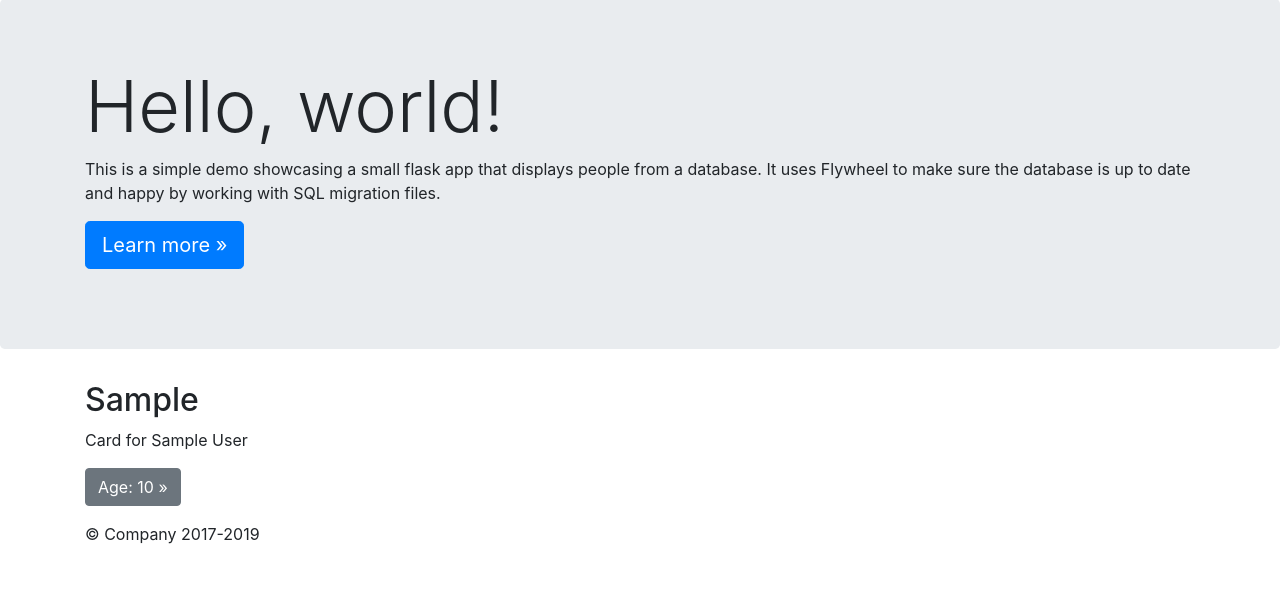
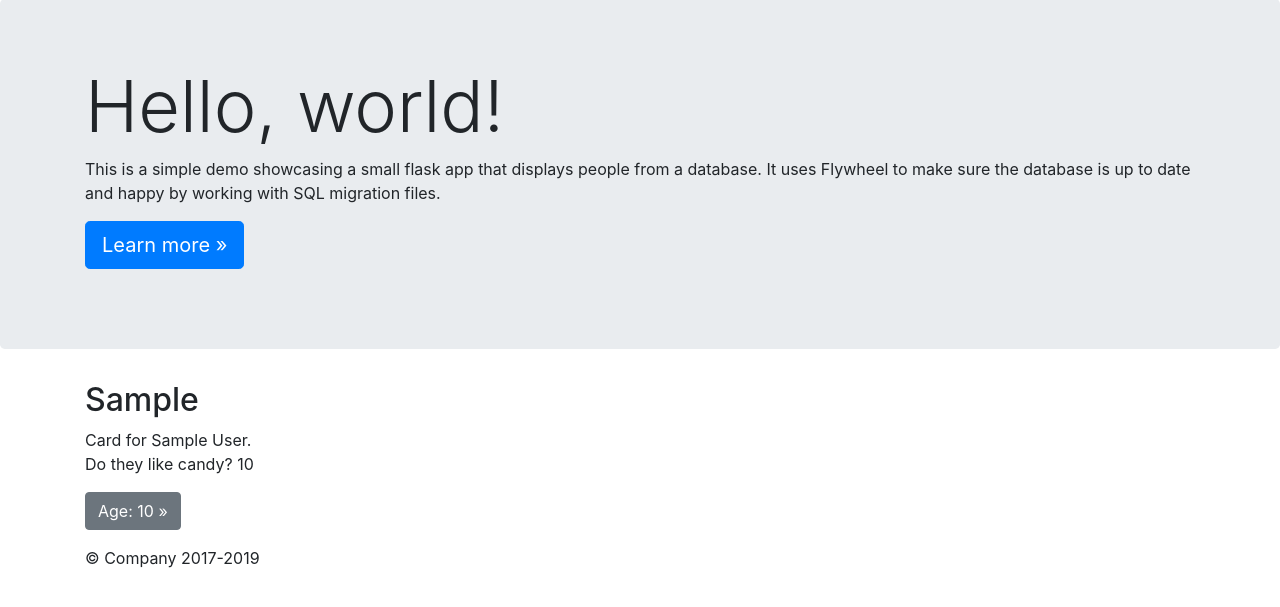
Before and after one commit to TheQueenIsDead/FlywayDemo, a Python web app: template web/templates/people.html in a window 1280 px wide. Shown: the part 57-664 px from the top of the page. Run offline with Jinja, Linux system fonts and the light colour scheme; the template is opened without the code that fills it: most values are stand-ins (such as "Sample title", 1, 10 or a date in 2020); some libraries are stand-ins or nearby versions.

Commit message:
Added in accompanying v4 candy_patch (Without changes)

```diff
--- /dev/null
+++ b/db/sql/V4__Who_like_candy.sql
@@ -0,0 +1,3 @@
+ALTER TABLE `myschema`.`person`
+ADD COLUMN `likes_candy` TINYINT(1) NULL DEFAULT 1 AFTER `age`;
+UPDATE person SET likes_candy = 0 where first_name = 'Diggal';
--- a/web/app.py
+++ b/web/app.py
@@ -15,6 +15,7 @@ class Person(db.Model):
     first_name = db.Column(db.String(255), nullable=False)
     last_name = db.Column(db.String(255), nullable=False)
     age = db.Column(db.Integer(), nullable=True)
+    likes_candy = db.Column(db.Boolean(), nullable=False)
 
     def __str__(self):
         return f"<Person Id={self.id}, Name={' '.join([self.FirstName, self.LastName])}>"
--- a/web/templates/people.html
+++ b/web/templates/people.html
@@ -27,12 +27,17 @@
                 {% for person in people %}
                     <div class="col-md-4">
                         <h2>{{ person.first_name }}</h2>
-                        <p> Card for {{ person.first_name }} {{ person.last_name }}</p>
-                        <p><a class="btn btn-secondary" href="#" role="button">Age: {{ person.age }} &raquo;</a>
+                        <p>
+                            Card for {{ person.first_name }} {{ person.last_name }}.
+                            <br>
+                            Do they like candy? {{ person.likes_candy }}
+                        </p>
+                        <p>
+                            <a class="btn btn-secondary" href="#" role="button">Age: {{ person.age }} &raquo;</a>
                         </p>
                     </div>
                 {% endfor %}
-            </div>
-        </div> <!-- /container -->
+            </div> <!-- /container -->
+        </div>
     </main>
 {% endblock %}
```
